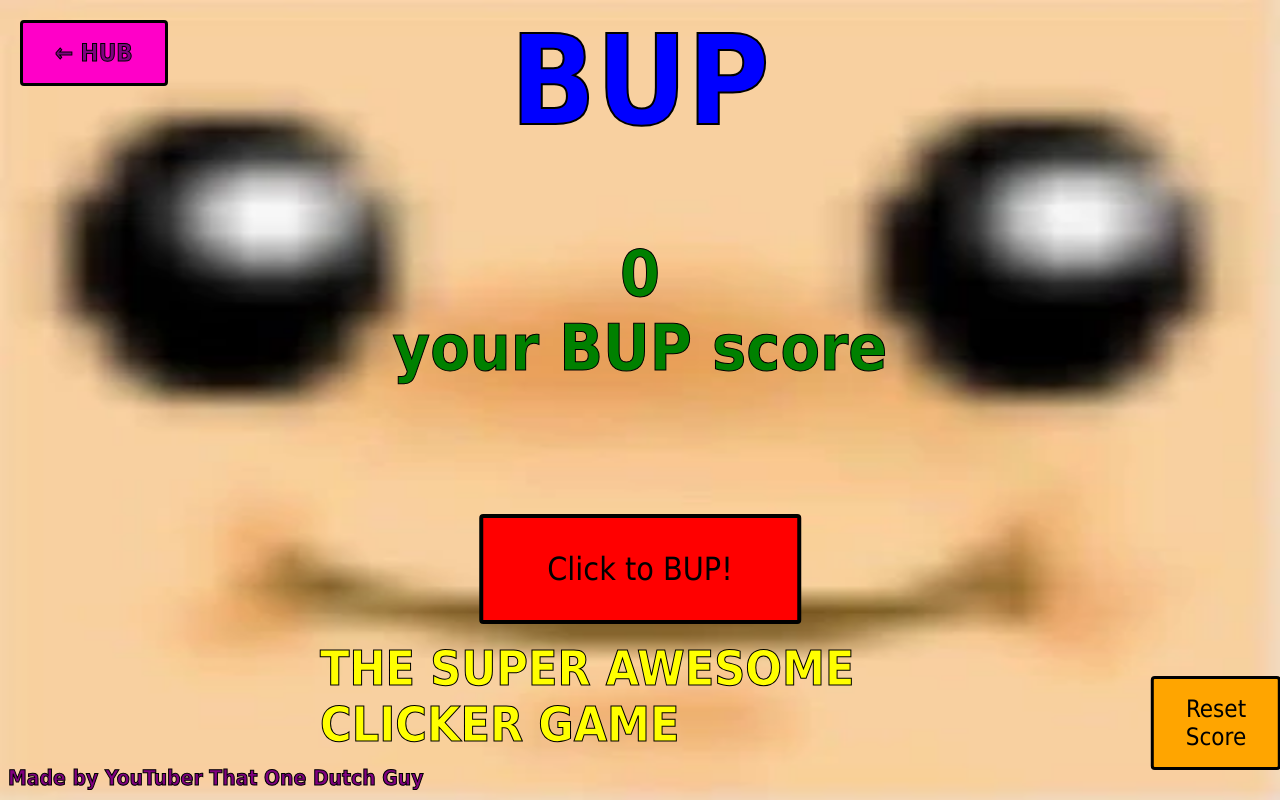
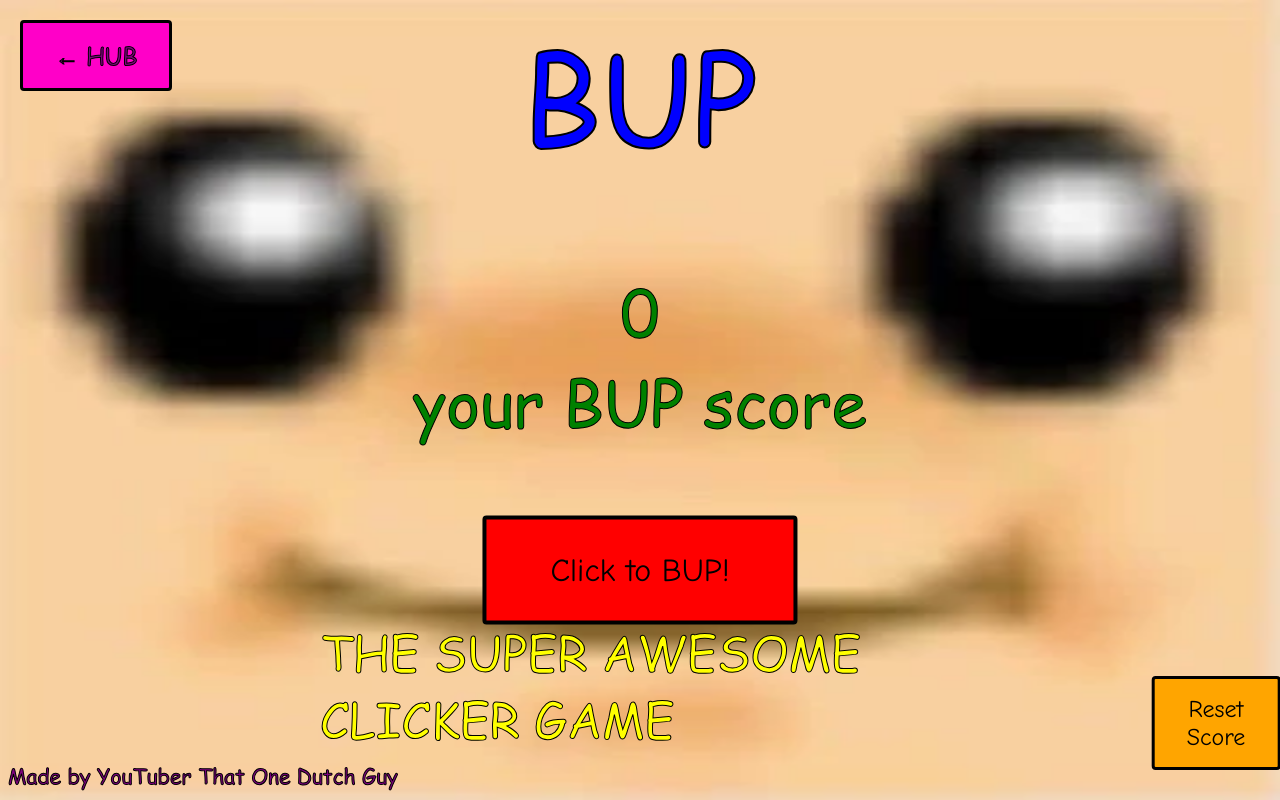
Before and after one commit to That1DutchGuy1/thatonedutchguysminigamehub.github.io, a plain HTML site: page bup-the-super-awesome-clicker-game/bup.html in a window 1280 px wide. Drawn offline with Linux system fonts and the light colour scheme.

Commit message:
Change font family to 'Comic Sans MS' in bup.css
Updated font family to 'Comic Sans MS' for various elements.

```diff
--- a/bup-the-super-awesome-clicker-game/bup.css
+++ b/bup-the-super-awesome-clicker-game/bup.css
@@ -1,3 +1,10 @@
+@font-face {
+  font-family: 'Comic Sans MS';
+  src: url('../Comic-Sans-MS.ttf') format('truetype');
+  font-weight: bold;
+  font-style: normal;
+}
+
 body {
   background-image: url("bup.jpg");
   background-color: #cccccc;
@@ -9,7 +16,7 @@ body {
 h1 {
 text-align: center;
 vertical-align: baseline;
-font-family: Tahoma, Verdana, sans-serif;
+font-family: 'Comic Sans MS', sans-serif;
 font-weight: bold;
 font-size: 125px;
 color: blue;
@@ -23,7 +30,7 @@ border: 4px solid black;
 border-radius: 4px;
 padding: 32px 64px;
 cursor: pointer;
-font-family: Tahoma, Verdana, sans-serif;
+font-family: 'Comic Sans MS', sans-serif;
 font-size: 32px;
 margin: 0;
 position: absolute;
@@ -34,7 +41,7 @@ transform: translate(-50%, -50%);
 }
 
 div {
-font-family: Tahoma, Verdana, sans-serif;
+font-family: 'Comic Sans MS', sans-serif;
 font-weight: bold;
 font-size: 64px;
 color: green;
@@ -44,7 +51,7 @@ text-align: center;
 }
 
 p {
-font-family: Tahoma, Verdana, sans-serif;
+font-family: 'Comic Sans MS', sans-serif;
 font-weight: bold;
 font-size: 48px;
 color: yellow;
@@ -60,7 +67,7 @@ a {
 text-align: right;
 text-decoration: none;
 vertical-align: text-bottom;
-font-family: Tahoma, Verdana, sans-serif;
+font-family: 'Comic Sans MS', sans-serif;
 font-size: 21px;
 font-weight: bold;
 color: purple;
@@ -77,7 +84,7 @@ left: 95%;
 position: absolute;
 transform: translateX(-50%);
 padding: 16px 32px;
-font-family: Tahoma, Verdana, sans-serif;
+font-family: 'Comic Sans MS', sans-serif;
 font-size: 24px;
 border: 3px solid black;
 border-radius: 4px;
@@ -98,7 +105,7 @@ bottom: auto;
 right: auto;
 transform: none;
 padding: 16px 32px;
-font-family: Tahoma, Verdana, sans-serif;
+font-family: 'Comic Sans MS', sans-serif;
 font-size: 24px;
 border: 3px solid black;
 border-radius: 4px;
```
